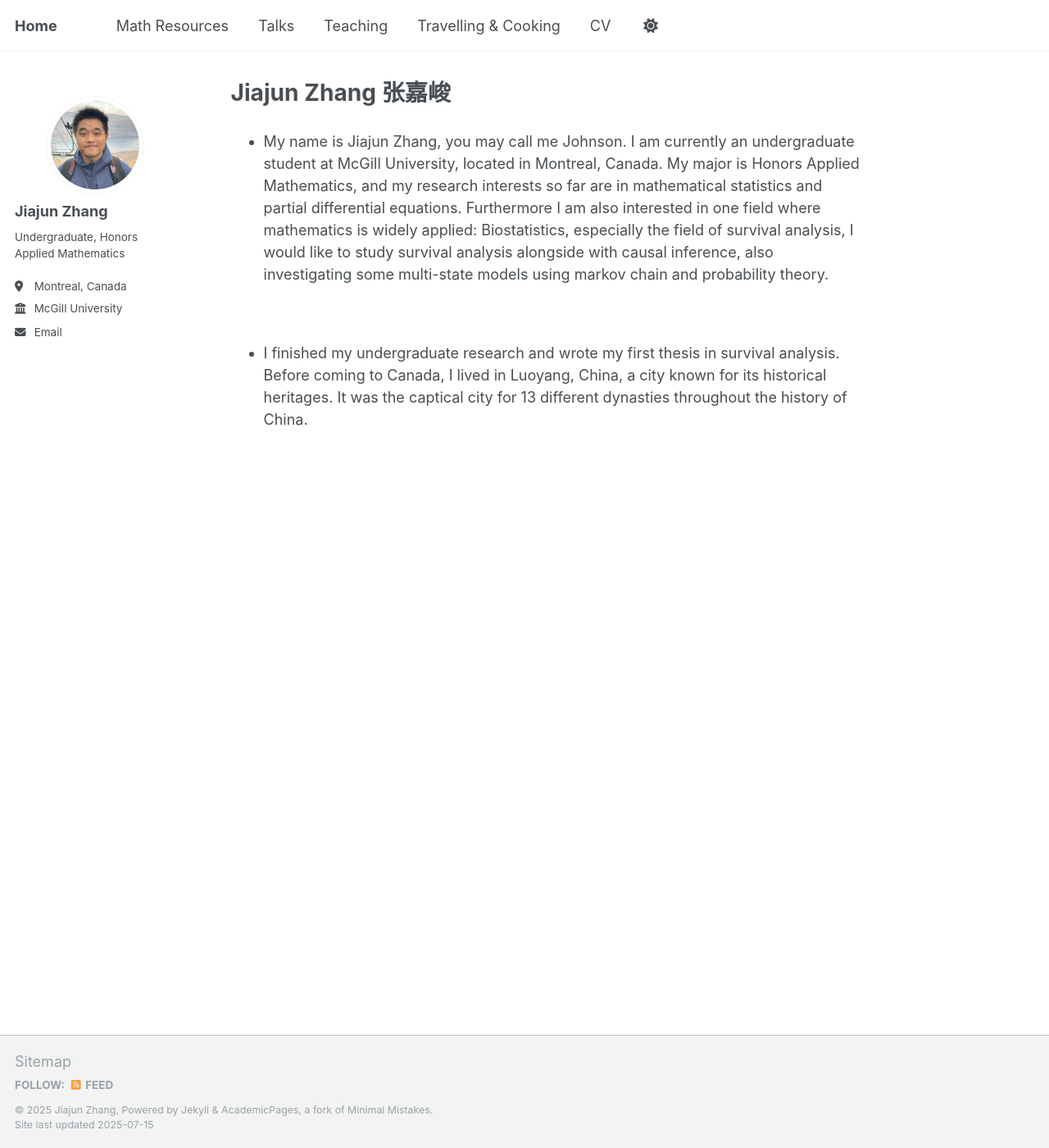
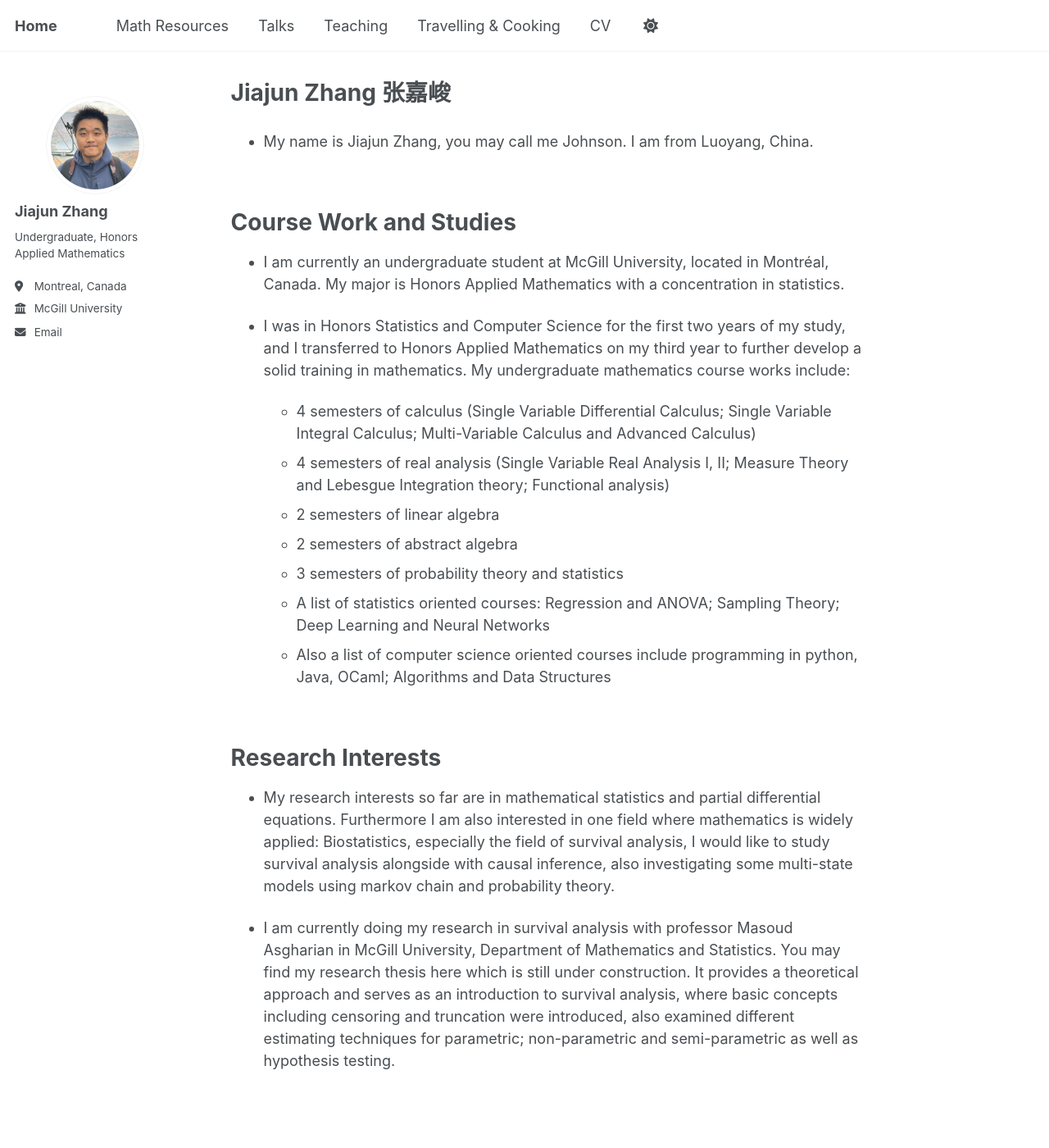
Before and after one commit to JohanssonRein/JohanssonRein.github.io, a Jekyll site: the page built from _pages/about.md, in a window 1280 px wide and 1400 px high. Shown: the whole window at 82% size. Built offline with Jekyll 4.4.1, drawn with Linux system fonts in a browser that asks for light colours.

Commit message:
Update about.md

```diff
--- a/_pages/about.md
+++ b/_pages/about.md
@@ -7,8 +7,31 @@ redirect_from:
   - /about.html
 ---
 
-* My name is Jiajun Zhang, you may call me Johnson. I am currently an undergraduate student at McGill University, located in Montreal, Canada. My major is Honors Applied Mathematics, and my research interests so far are in mathematical statistics and partial differential equations. Furthermore I am also interested in one field where mathematics is widely applied:  Biostatistics, especially the field of survival analysis, I would like to study survival analysis alongside with causal inference, also investigating some multi-state models using markov chain and probability theory.
+* My name is Jiajun Zhang, you may call me Johnson. I am from Luoyang, China.
 
 <br>
 
-* I finished my undergraduate research and wrote my first thesis in survival analysis. Before coming to Canada, I lived in Luoyang, China, a city known for its historical heritages. It was the captical city for 13 different dynasties throughout the history of China.
+# Course Work and Studies
+
+* I am currently an undergraduate student at McGill University, located in Montréal, Canada. My major is Honors Applied Mathematics with a concentration in statistics.
+
+* I was in Honors Statistics and Computer Science for the first two years of my study, and I transferred to Honors Applied Mathematics on my third year to further develop a solid training in mathematics. My undergraduate mathematics course works include:
+
+  * 4 semesters of calculus (Single Variable Differential Calculus; Single Variable Integral Calculus; Multi-Variable Calculus and Advanced Calculus)
+  * 4 semesters of real analysis (Single Variable Real Analysis I, II; Measure Theory and Lebesgue Integration theory; Functional analysis)
+  * 2 semesters of linear algebra
+  * 2 semesters of abstract algebra
+  * 3 semesters of probability theory and statistics
+  * A list of statistics oriented courses: Regression and ANOVA; Sampling Theory; Deep Learning and Neural Networks
+  * Also a list of computer science oriented courses include programming in python, Java, OCaml; Algorithms and Data Structures
+
+ <br>
+
+# Research Interests
+
+* My research interests so far are in mathematical statistics and partial differential equations. Furthermore I am also interested in one field where mathematics is widely applied:  Biostatistics, especially the field of survival analysis, I would like to study survival analysis alongside with causal inference, also investigating some multi-state models using markov chain and probability theory.
+
+* I am currently doing my research in survival analysis with professor Masoud Asgharian in McGill University, Department of Mathematics and Statistics. You may find my research thesis here which is still under construction. It provides a theoretical approach and serves as an introduction to
+survival analysis, where basic concepts including censoring and truncation were introduced, also examined different estimating techniques for parametric; non-parametric and semi-parametric as well as hypothesis testing.
+
+<br>
```
